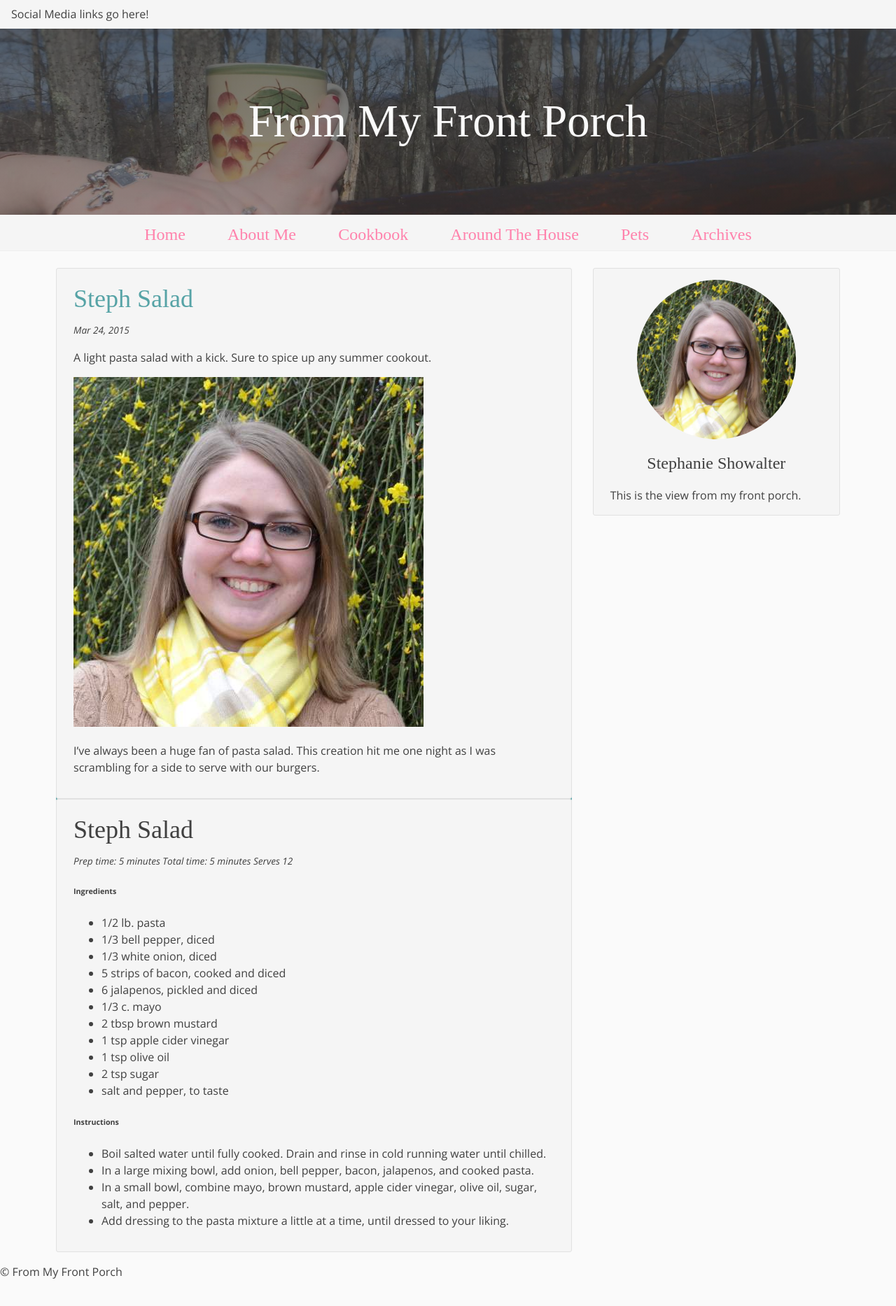
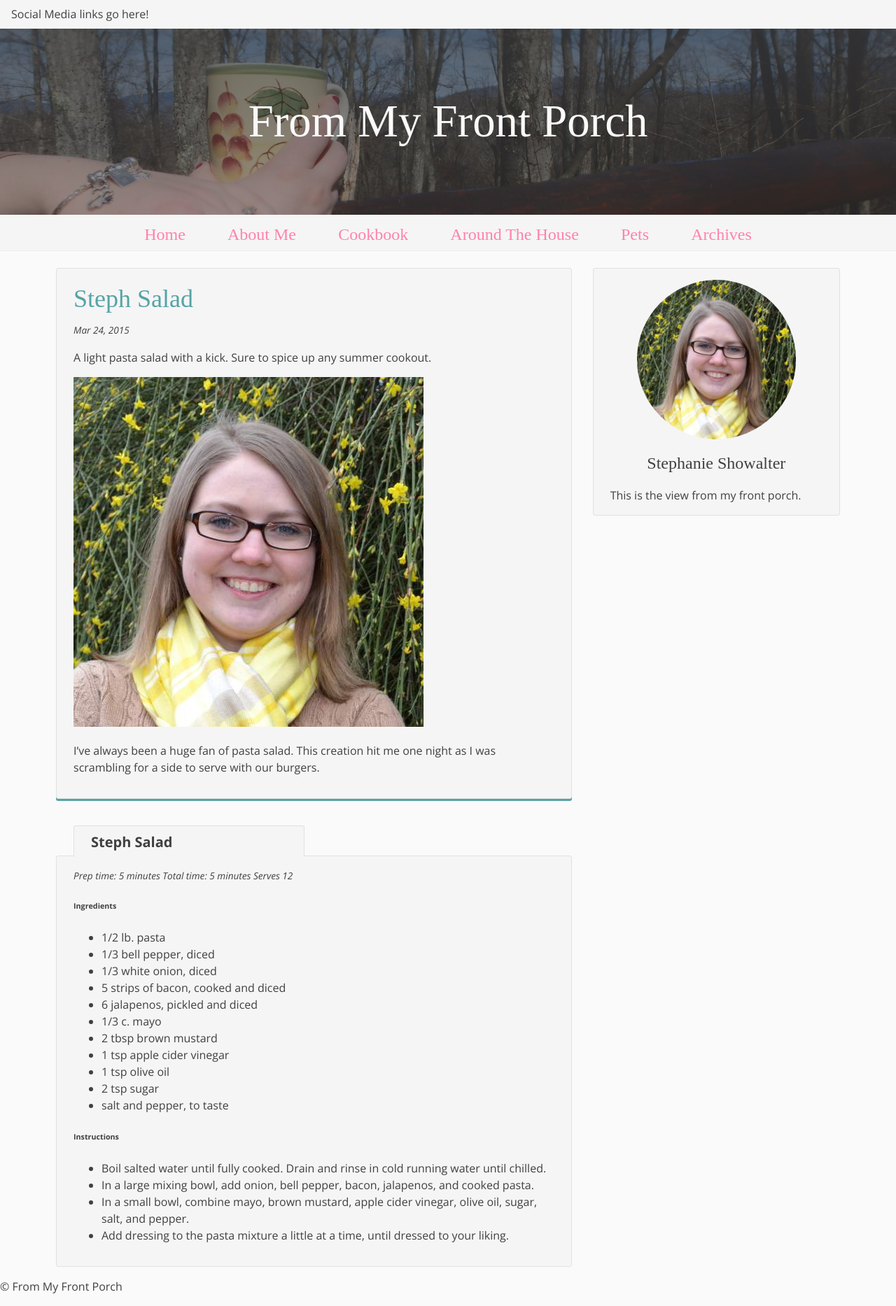
Before and after one commit to orangedaisy/frommyfrontporch, a Jekyll site: the page built from _posts/2015-03-24-steph-salad.md, in a window 1280 px wide. Shown: the whole page at 70% size. Built offline with Jekyll 4.4.1, drawn with Linux system fonts in a browser that asks for light colours; some web fonts are replaced; Markdown is read by kramdown in place of the engine named in the settings; before the commit the page ends 1846 px from its top, so only the background shows below that.

Commit message:
Style recipe card tab

```diff
--- a/_layouts/recipe.html
+++ b/_layouts/recipe.html
@@ -33,7 +33,7 @@
 
   <h6 class="c-card__title c-card__title--recipe" itemprop="name">{{ page.title }}</h6>
 
-  <p class="c-card__meta">
+  <p class="c-card__meta c-card__meta--recipe">
     <span>
       <meta itemprop="prepTime" content="PT{{ page.time.prep.iso }}">
       Prep time: {{ page.time.prep.real }}
@@ -42,7 +42,7 @@
       <meta itemprop="totalTime" content="PT{{ page.time.total.iso }}">
       Total time: {{ page.time.total.real }}
     </span>
-    <span class="c-post__meta__item" itemprop="recipeYield">
+    <span itemprop="recipeYield">
       Serves {{ page.yield }}
     </span>
   </p>
--- a/_sass/components/_c-card.scss
+++ b/_sass/components/_c-card.scss
@@ -27,6 +27,10 @@
   &--bio { //.c-card--author
     //bio-card styles, if needed
   }
+
+  &--recipe { //.c-card--recipe
+    margin-top: modular-scale(1rem,4,1.5);
+  }
 }
 
 .c-card__title {
@@ -36,6 +40,31 @@
     weight: 400;
   }
   margin: 0 auto;
+
+  &--recipe { //.c-card__title--recipe
+    // this header creates the 'tab' above our
+    // printable recipe cards
+    background: shade($c-white,2%);
+    border: {
+      top: 1px solid shade($c-white,10%);
+      right: 1px solid shade($c-white,10%);
+      bottom: 3px solid shade($c-white,2%);
+      left: 1px solid shade($c-white,10%);
+    }
+    border-radius: 3px 3px 0 0;
+    font: {
+      family: $f-sans;
+      size: modular-scale(1em,1,1.25);
+      weight: 700;
+    }
+    margin: -3.75rem auto 0;
+    padding: .5rem 1.5rem .25rem;
+
+    @include bp($bp-alpha) {
+      margin-left: 0;
+      max-width: 48%;
+    }
+  }
 
   a {
     color: palette(teal);
@@ -60,6 +89,10 @@
     style: italic;
   }
   margin: .5rem auto;
+
+  &--recipe {
+    margin-top: 1rem;
+  }
 }
 
 .c-card__text {
```
